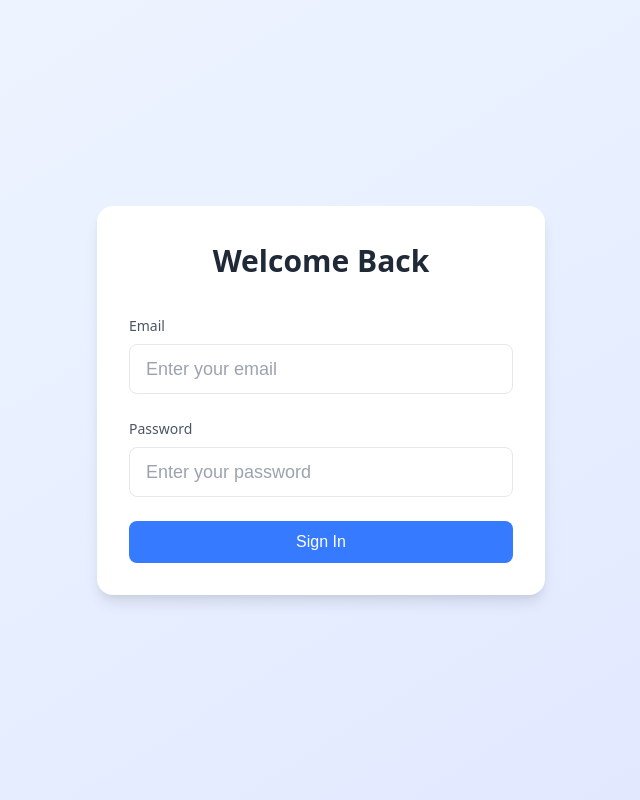
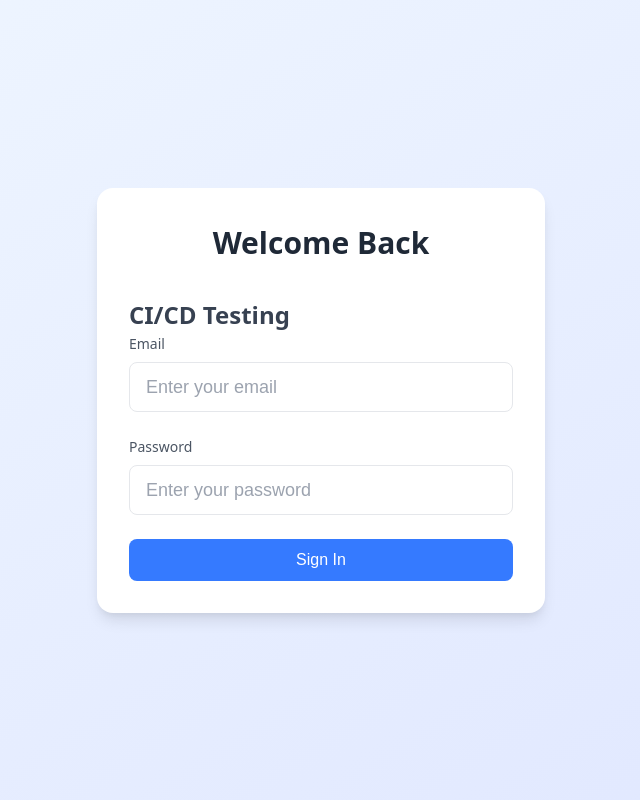
Before and after one commit to CisaAssociates/project1_jess-salva, a PHP site: page / in a window 1280 px wide. Shown: the whole page, without its empty margins (319-959 px from the left). Run offline with PHP 8.4, Linux system fonts and the light colour scheme.

Commit message:
Update index.php

```diff
--- a/index.php
+++ b/index.php
@@ -195,7 +195,7 @@ if($_SERVER['REQUEST_METHOD'] == "POST"){
     <div class="login-container">
         <form action="" method="POST" novalidate class="login-form">
             <h1>Welcome Back</h1>
-
+            <h2>CI/CD Testing</h2>
             <div class="form-fields-container">
                 <div class="input-group">
                     <label for="email" class="input-label">Email</label>
```
